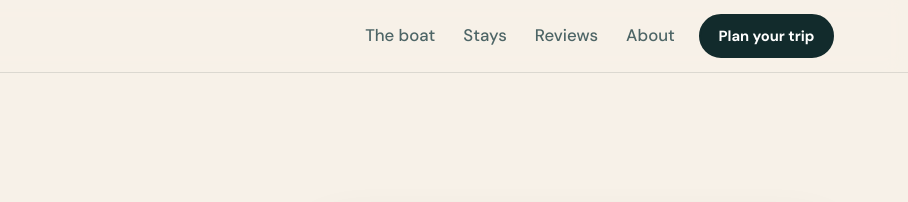
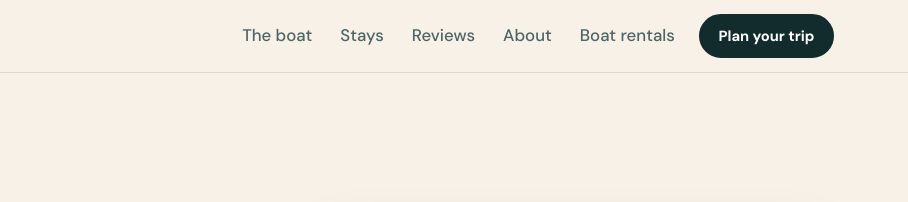
Before and after one commit to JSpies88/boat-rental, a plain HTML site: page index.html in a window 1280 px wide. Shown: the top 202 px of the page, 372-1280 px from the left. Drawn offline with nearby package versions, Linux system fonts and the light colour scheme; a script that the page names is missing.

Commit message:
Add link to Boat rentals in navigation

```diff
--- a/index.html
+++ b/index.html
@@ -31,6 +31,7 @@
           <li><a href="#stays">Stays</a></li>
           <li><a href="#reviews">Reviews</a></li>
           <li><a href="about.html">About</a></li>
+          <li><a href="boat-rental.html">Boat rentals</a></li>
         </ul>
       </nav>
       <a class="button button--small" href="#contact">Plan your trip</a>
```
